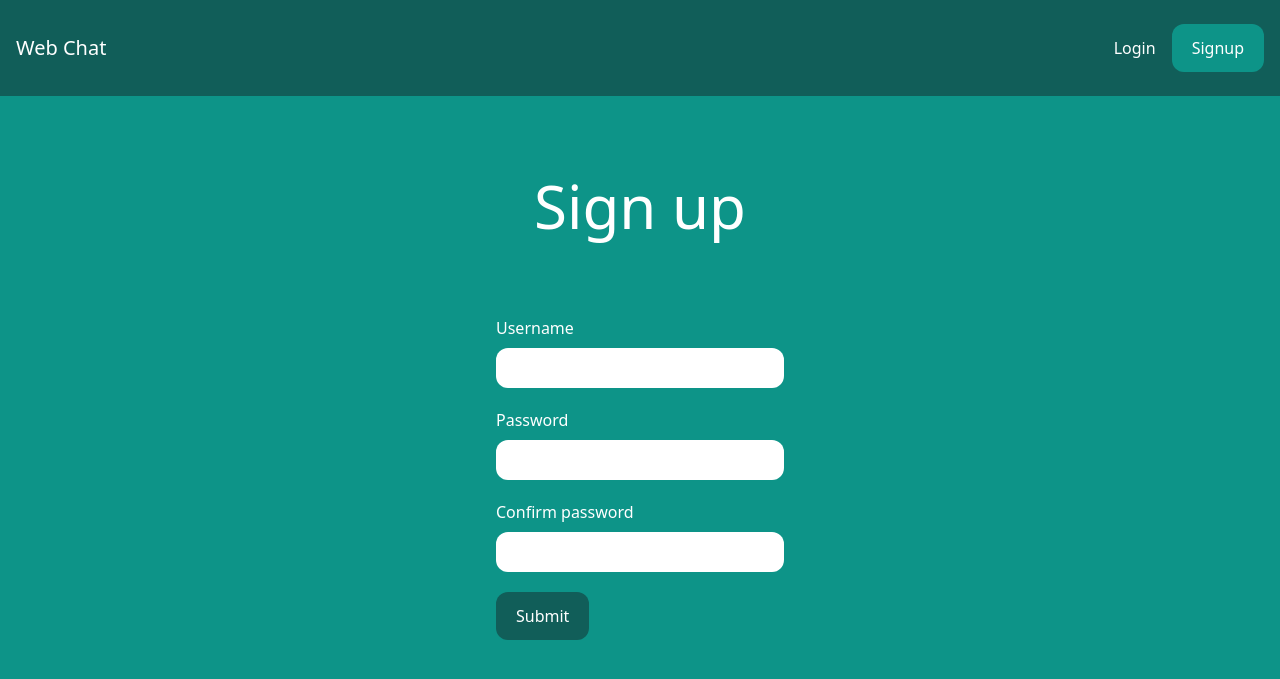
After one commit to Suyen-Shrestha/Web-chat, a Django app: page /signup/ in a window 1280 px wide. The commit adds this page. Shown: the top 679 px of the page. Run offline with Django 4.2, Linux system fonts and the light colour scheme; some libraries are stand-ins or nearby versions.

Commit message:
feat: implemented user signup functionality.

```diff
--- /dev/null
+++ b/chat/forms.py
@@ -0,0 +1,7 @@
+from django.contrib.auth.forms import UserCreationForm
+from django.contrib.auth.models import User
+
+class SigupForm(UserCreationForm):
+    class Meta:
+        model = User
+        fields = ['username', 'password1', 'password2']
--- a/chat/templates/chat/base.html
+++ b/chat/templates/chat/base.html
@@ -16,7 +16,7 @@
         <div class="flex items-center space-x-4">
             <a href="/login/" class="text-white hover:text-gray-200">Login</a>
 
-            <a href="/signup/" class="px-5 py-3 rounded-xl text-white bg-teal-600 hover:bg-teal-700">Signup</a>
+            <a href="{% url 'chat:signup' %}" class="px-5 py-3 rounded-xl text-white bg-teal-600 hover:bg-teal-700">Signup</a>
         </div>
     </nav>
 
--- /dev/null
+++ b/chat/templates/chat/signup.html
@@ -0,0 +1,46 @@
+{% extends 'chat/base.html' %}
+
+
+{% block title %}
+    Signup |
+{% endblock title %}
+
+
+{% block content %}
+<div class="p-10 lg:p-20 text-center">
+    <div class="text-3xl lg:text-6xl text-white">Sign up</div>
+</div>
+
+<form method="post" action="." class="lg:w-1/4 px-4 mx-auto">
+    {% csrf_token %}
+
+    <div class="mb-5">
+        <label class="text-white">Username</label>
+        <input type="text" name="username" class="w-full mt-2 px-4 py-2 rounded-xl">
+    </div>
+
+    <div class="mb-5">
+        <label class="text-white">Password</label>
+        <input type="password" name="password1" class="w-full mt-2 px-4 py-2 rounded-xl">
+    </div>
+
+    <div class="mb-5">
+        <label class="text-white">Confirm password</label>
+        <input type="password" name="password2" class="w-full mt-2 px-4 py-2 rounded-xl">
+    </div>
+
+
+    {% if form.errors %}
+        {% for field in form %}
+            {% for error in field.errors %}
+                <div class="mb-5 p-4 rounded-xl bg-red-300 text-white">
+                    <p>{{ error|escape }}</p>
+                </div>
+            {% endfor %}
+        {% endfor %}
+    {% endif %}
+
+    <button type="submit" class="px-5 py-3 rounded-xl text-white bg-teal-800 hover:bg-teal-700">Submit</button>
+
+</form>
+{% endblock content %}
--- a/chat/urls.py
+++ b/chat/urls.py
@@ -2,6 +2,9 @@ from django.contrib import admin
 from django.urls import path
 from . import views
 
+app_name = 'chat'
+
 urlpatterns = [
     path('', views.startpage, name="start-page"),
+    path('signup/', views.signup, name="signup"),
 ]
--- a/chat/views.py
+++ b/chat/views.py
@@ -1,5 +1,20 @@
 from django.shortcuts import render
+from django.urls import reverse
+from django.contrib.auth import login
+from .forms import SigupForm
 
 
 def startpage(request):
     return render(request, 'chat/startpage.html')
+
+
+
+def signup(request):
+    form = SigupForm()
+    if request.method == 'POST':
+        form = SigupForm(request.POST)
+        if form.is_valid():
+            user = form.save()
+            login(request, user)
+            return reverse('chat:start-page')
+    return render(request, 'chat/signup.html', {'form': form})
--- a/core/urls.py
+++ b/core/urls.py
@@ -19,5 +19,5 @@ from django.urls import path, include
 
 urlpatterns = [
     path('admin/', admin.site.urls),
-    path('', include('chat.urls')),
+    path('', include('chat.urls', namespace='chat')),
 ]
```
